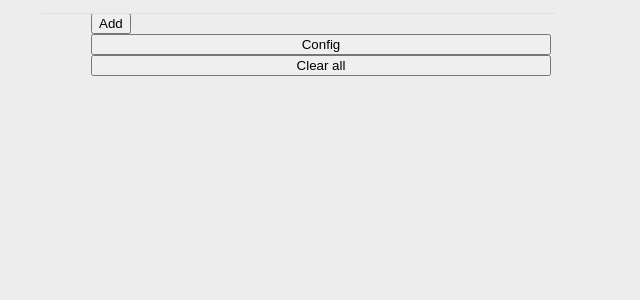
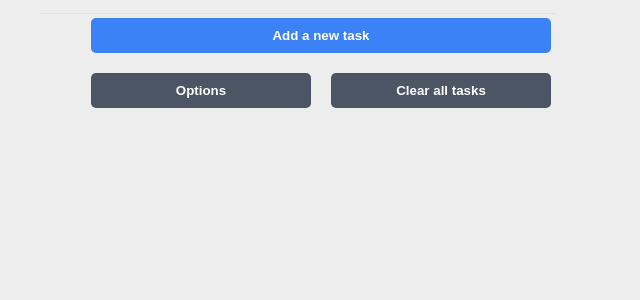
Before and after one commit to dcrescimbeni/todo-less, a React (Create React App) app: page / in a window 1280 px wide. Shown: the top 300 px of the page, without its empty margins (339-979 px from the left). Built offline with nearby package versions, Linux system fonts and the light colour scheme.

Commit message:
Styled options and clear all buttons

```diff
--- a/src/AddButton/AddButton.js
+++ b/src/AddButton/AddButton.js
@@ -5,13 +5,24 @@ export default function AddButton({ showDialog, setShowDialog }) {
     <Wrapper>
       <AddButtonFull
         type="button"
-        value="Add"
+        value="Add a new task"
         onClick={(e) => setShowDialog(true)}
       ></AddButtonFull>
     </Wrapper>
   );
 }
 
-const Wrapper = styled.div``;
+const Wrapper = styled.div`
+  display: flex;
+  margin-top: 5px;
+`;
 
-const AddButtonFull = styled.input``;
+const AddButtonFull = styled.input`
+  background: #3b82f6;
+  color: white;
+  font-weight: bold;
+  border: 0px;
+  border-radius: 5px;
+  flex-grow: 5;
+  padding: 10px 0px;
+`;
--- a/src/TimeColumn/TimeColumn.js
+++ b/src/TimeColumn/TimeColumn.js
@@ -99,12 +99,14 @@ export default function TimeColumn({
           timeStart={timeStart}
           setTimeStart={setTimeStart}
         ></ConfigDialog>
-        <input
-          type="button"
-          value="Config"
-          onClick={(e) => setShowConfigDialog(true)}
-        />
-        <input type="button" value="Clear all" />
+        <OptionsButtonsWrapper>
+          <ConfigButton
+            type="button"
+            value="Options"
+            onClick={(e) => setShowConfigDialog(true)}
+          ></ConfigButton>
+          <ClearButton type="button" value="Clear all tasks"></ClearButton>
+        </OptionsButtonsWrapper>
       </MainColumn>
     </DragDropContext>
   );
@@ -158,5 +160,33 @@ const HourTicksWrapper = styled.div`
   border-top: 1px solid #dee2e6;
 `;
 
+// Buttons
+// #######
+const OptionsButtonsWrapper = styled.div`
+  display: flex;
+  margin: 20px 0px;
+`;
+
+const ConfigButton = styled.input`
+  background: #4b5563;
+  color: white;
+  font-weight: bold;
+  border: 0px;
+  border-radius: 5px;
+  padding: 10px 0px;
+  flex: 1;
+  margin-right: 10px;
+`;
+const ClearButton = styled.input`
+  background: #4b5563;
+  color: white;
+  font-weight: bold;
+  border: 0px;
+  border-radius: 5px;
+  padding: 10px 0px;
+  flex: 1;
+  margin-left: 10px;
+`;
+
 // Drag and drop explaination source:
 // https://www.freecodecamp.org/news/how-to-add-drag-and-drop-in-react-with-react-beautiful-dnd/
```
